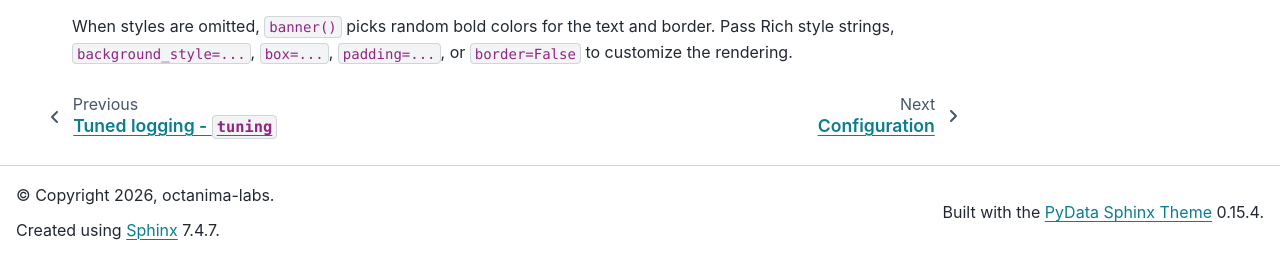
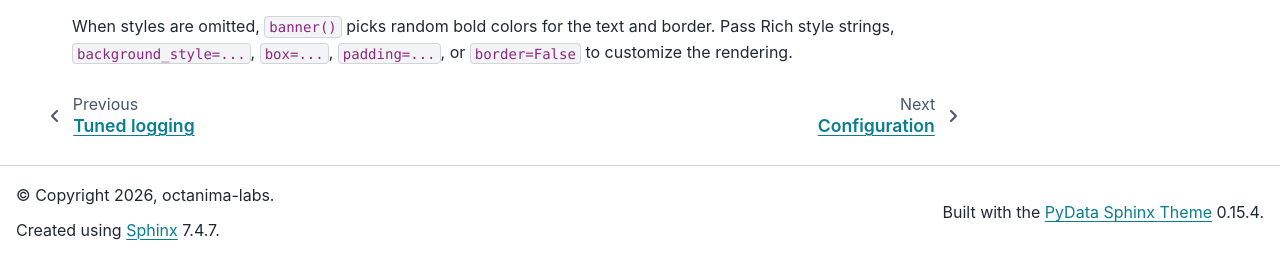
Before and after one commit to octanima-labs/tuning, a Sphinx documentation site: the page built from docs/quick-start.md, in a window 1280 px wide and 1333 px high. Shown: the part 1074-1330 px from the top of the window. Built offline with Sphinx 7.4.7 and the PyData theme 0.15.4, drawn with Linux system fonts in a browser that asks for light colours.

Commit message:
Update docs

```diff
--- a/README.md
+++ b/README.md
@@ -1,10 +1,10 @@
-# Tuned logging - `tuning`
+# Tuned logging
 
 <p align="center">
     <img src="./docs/logo.png" alt="tuning icon" width=500>
 </p>
 
-**Colorful customizable dual-logging** module for CLI applications. Emojis included 😉.
+**Colorful and customizable dual-logging** module for CLI applications. Emojis included 😉.
 
 The idea is simple, display **human-readable and colorful terminal** logs, while keeping **file** logs **detailed** and sober.
 
--- a/docs/index.md
+++ b/docs/index.md
@@ -1,4 +1,4 @@
-# Tuned logging - `tuning`
+# Tuned logging
 
 ::::{grid} 1 1 2 2
 :gutter: 3
--- a/pyproject.toml
+++ b/pyproject.toml
@@ -5,7 +5,7 @@
 [project]
 name = "tuning"
 version = "0.1.0"
-description = "A YAML-driven Rich/stdlib logging helper for CLI applications."
+description = "Colorful and customizable logging module for CLI applications."
 readme = "README.md"
 requires-python = ">=3.11"
 license = "MIT"
```
Also changed, not shown: other parts of docs/index.md (+1 -1 lines).
